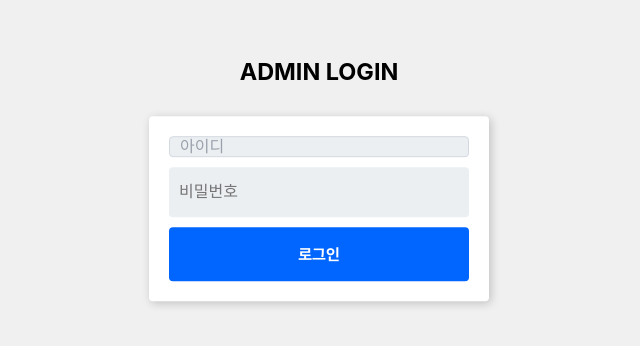
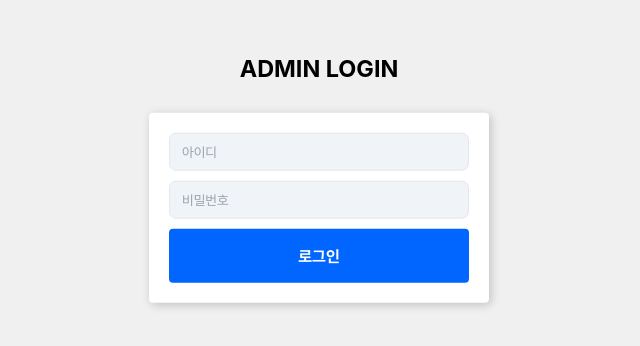
Before and after one commit to iromforay/partner-bo, a React (Create React App) app: page /edit in a window 1280 px wide. Shown: the part 172-518 px from the top of the page, without its empty margins (321-961 px from the left). Built offline with nearby package versions, Linux system fonts and the light colour scheme.

Commit message:
input디자인 수정

```diff
--- a/src/App.css
+++ b/src/App.css
@@ -7,16 +7,32 @@ body {font-family: 'pretendard', sans-serif; word-break: keep-all;}
 
 span {font-size: inherit; font-weight: inherit; color: inherit; line-height: inherit;}
 svg path {color: inherit;}
-input {outline: none;}
+
+/* 입력 */
+input,
+select,
+textarea {  font-family:inherit;  font-size:13.5px;  color:var(--text);  background:var(--surface-sunken);  border:1px solid var(--border);  border-radius:7px;  padding:10px 12px;
+  /* width:100%; */
+}
+
+input:focus,
+select:focus,
+textarea:focus {  outline:none;  border-color:var(--accent);  background:var(--surface);}
+
+/* placeholder */
+ input::placeholder {  color:var(--text-faint);}
 
 .login_con {position: fixed; top: 0; left: 0; width: 100vw; height: 100vh; background: #f0f0f0; z-index: 9999;}
 .login_con .width_con {position: absolute; top: 50%; left: 50%; transform: translate(-50%, -70%);}
 .login_con .width_con h3 {text-align: center;}
 .login_con .loginput {margin: 30px 0 0 0; padding: 20px; border-radius: 4px; background: #FFF; box-shadow: 2px 2px 10px 0px rgba(0, 0, 0, 0.20);}
-.login_con .loginput #form_login {}
+.login_con .loginput #form_login {display: flex; flex-direction: column; gap: 10px;}
 .login_con .loginput #form_login h5 {margin: 0 0 40px 0;}
 .login_con .loginput #form_login div {display: flex; flex-direction: column;}
-.login_con .loginput #form_login div input {width: 300px; height: 50px; padding: 0 0 0 10px; margin: 0 0 10px 0; font-size: 0.8rem; border-radius: 4px; background: #EBEFF2;}
+
+.login_con .loginput #form_login div input {width: 300px;}
+
+
 .login_con .loginput #form_login .id_con {}
 .login_con .loginput #form_login .id_con input {}
 .login_con .loginput #form_login .pw_con {}
--- a/src/components/note_page/Note_detail.js
+++ b/src/components/note_page/Note_detail.js
@@ -300,7 +300,7 @@ function Note_detail() {
 
         <div className="panel">
           {/* 기본 정보, 상단 히어로 헤더 (상태 배지, 이름, 삭제/수정 버튼) */}
-          <div className="card-hero">
+          <div className="panel-hero">
             <div className="hero-left">
               <div className="badge-group">
                 <span className={`tag ${status_class[data.status]}`}>
@@ -341,7 +341,7 @@ function Note_detail() {
             </div>
           </div>
 
-          <div className="card-body">
+          <div className="panel-body">
             <div className="info-grid">
               <div className="info-item">
                 <span className="info-label">거래방식</span>
--- a/src/components/note_page/note.css
+++ b/src/components/note_page/note.css
@@ -322,7 +322,6 @@
 .tag-lost {  background: var(--st-lost);}
 
 /* 상세 정보 */
-.card-body{padding: 0;}
 .info-grid {  display: grid;  grid-template-columns: repeat(3, 1fr);  gap: 18px 20px;}
 
 /* 메모 영역 */
@@ -409,6 +408,7 @@
 .note_section input,
 .note_section select,
 .note_section textarea {  font-family:inherit;  font-size:13.5px;  color:var(--text);  background:var(--surface-sunken);  border:1px solid var(--border);  border-radius:7px;  padding:10px 12px;  width:100%;}
+
 .note_section input:focus,
 .note_section select:focus,
 .note_section textarea:focus {  outline:none;  border-color:var(--accent);  background:var(--surface);}
@@ -471,7 +471,7 @@
 .note_section .btn-danger-outline:hover {  background: rgba(224, 52, 43, .06);}
 
 /* Top Hero Header */
-.card-hero {  display: flex;  justify-content: space-between;  align-items: flex-start;  padding-bottom: 24px;  border-bottom: 1px solid #f2f4f6;  margin-bottom: 24px;}
+.panel-hero {  display: flex;  justify-content: space-between;  align-items: flex-start;  padding-bottom: 24px;  border-bottom: 1px solid #f2f4f6;  margin-bottom: 24px;}
 .badge-group {  display: flex;  gap: 6px;  margin-bottom: 8px;}
 .user-info-title {  font-size: 22px;  font-weight: 700;  color: #191f28;  display: flex;  align-items: baseline;  gap: 8px;}
 .user-sub-text {  font-size: 14px;  font-weight: 400;  color: #8b95a1;}
--- a/src/components/property_page/property.css
+++ b/src/components/property_page/property.css
@@ -23,8 +23,19 @@
 span.esenstial {margin: 0 0 0 5px; font-size: 0.8rem; line-height: 1rem; color: #f00;}
 .property_section .form_group label {  font-size: 14px;  font-weight: 600;  color: #121212;}
 
-/* 입력 필드 (Input, Select) 공통 스타일 */
-.property_section input[type="text"],
+/* 입력 */
+.property_section input,
+.property_section select,
+.property_section textarea {  font-family:inherit;  font-size:13.5px;  color:var(--text);  background:var(--surface-sunken);  border:1px solid var(--border);  border-radius:7px;  padding:10px 12px;  width:100%;}
+
+.property_section input:focus,
+.property_section select:focus,
+.property_section textarea:focus {  outline:none;  border-color:var(--accent);  background:var(--surface);}
+
+/* placeholder */
+.property_section input::placeholder {  color:var(--text-faint);}
+
+/* .property_section input[type="text"],
 .property_section input[type="number"],
 .property_section input[type="date"],
 .property_section select {  width: 100%;  height: 42px;  padding: 0 12px;  border: 1px solid #cbd5e0;  border-radius: 5px;  font-size: 14px;  color: #2d3748;  background-color: #fff;  transition: all 0.2s ease-in-out;  box-sizing: border-box;}
@@ -32,7 +43,8 @@ span.esenstial {margin: 0 0 0 5px; font-size: 0.8rem; line-height: 1rem; color:
 .property_section input[type="text"]:focus,
 .property_section input[type="number"]:focus,
 .property_section input[type="date"]:focus,
-.property_section select:focus {  border-color: #2b6cb0;  outline: none;  box-shadow: 0 0 0 3px rgba(43, 108, 176, 0.15);}
+.property_section select:focus {  border-color: #2b6cb0;  outline: none;  box-shadow: 0 0 0 3px rgba(43, 108, 176, 0.15);} */
+
 .btn_addr_search{  background:#2bb055;}
 .display_none{  display:none !important;}
 .dashed_box {  display: flex;  align-items: center;  width: 100%;  height: 40px;   padding: 0 12px;  border: 1px solid #d9d9d9;   border-radius: 6px;   background-color: #f5f5f5;
--- a/src/components/setting_page/Set_header.js
+++ b/src/components/setting_page/Set_header.js
@@ -479,7 +479,7 @@ function Set_header(props){
                 defaultValue={basicSetting.broker_agent_phone}
               />
             </div>
-            <textarea name="footer_copy" placeholder="대표이사 : 나병연 | 개인정보관리책임자 : 나병연 | 사업자등록번호 : 000-00-00000 | 주소 경기 부천시 | TEL 02-1234-5678" defaultValue={basicSetting.footer_copy}></textarea>
+            <textarea readOnly name="footer_copy" className="footer_copy" placeholder="대표이사 : 나병연 | 개인정보관리책임자 : 나병연 | 사업자등록번호 : 000-00-00000 | 주소 경기 부천시 | TEL 02-1234-5678" defaultValue={basicSetting.footer_copy}></textarea>
           </div>
           <p className="copy">Copyrightⓒ 2023 all-teaching All rights reserved.</p>
         </div>
--- a/src/components/setting_page/set.css
+++ b/src/components/setting_page/set.css
@@ -127,10 +127,14 @@
     font-size: 0.8rem;
     line-height: 1.2rem;
 }
-#headerSetting .row5 .input_con input {width: 200px; height: 40px; margin: 10px 0 0 0; border-radius: 4px; background: #EBEFF2; padding: 0 0 0 10px;}
+#headerSetting .row5 .input_con .footer_copy {
+  width: 100%;
+}
+
+/* #headerSetting .row5 .input_con input {width: 200px; height: 40px; margin: 10px 0 0 0; border-radius: 4px; background: #EBEFF2; padding: 0 0 0 10px;}
 #headerSetting .row5 .input_con textarea {width: 100%; height: 80px; margin: 10px 0 0 0; padding: 10px; background: #EBEFF2; font-size: 0.7rem; line-height: 1.1rem;  color: #212121;}
 #headerSetting .row5 .input_con textarea::placeholder {font-size: 0.7rem; line-height: 1.1rem;  color: #212121;}
-#headerSetting .row5 .input_con .copy {}
+#headerSetting .row5 .input_con .copy {} */
 
 
 #mainSetting {}
@@ -404,20 +408,15 @@ label{
 input[type="text"]{
   flex:1;
   min-width:0;
-  font-family:var(--mono);
+  /* font-family:var(--mono);
   font-size:13px;
   padding:10px 12px;
   border:1px solid var(--border-strong);
   border-radius:8px;
   background:var(--surface);
-  color:var(--text);
+  color:var(--text); */
 }
-input[type="text"]::placeholder{ color:var(--text-faint); font-family:var(--sans); }
-input[type="text"]:focus{
-  outline:none;
-  border-color:var(--accent);
-  box-shadow:0 0 0 3px var(--accent-soft);
-}
+
 .field-help{
   font-size:12px;
   color:var(--text-faint);
```
